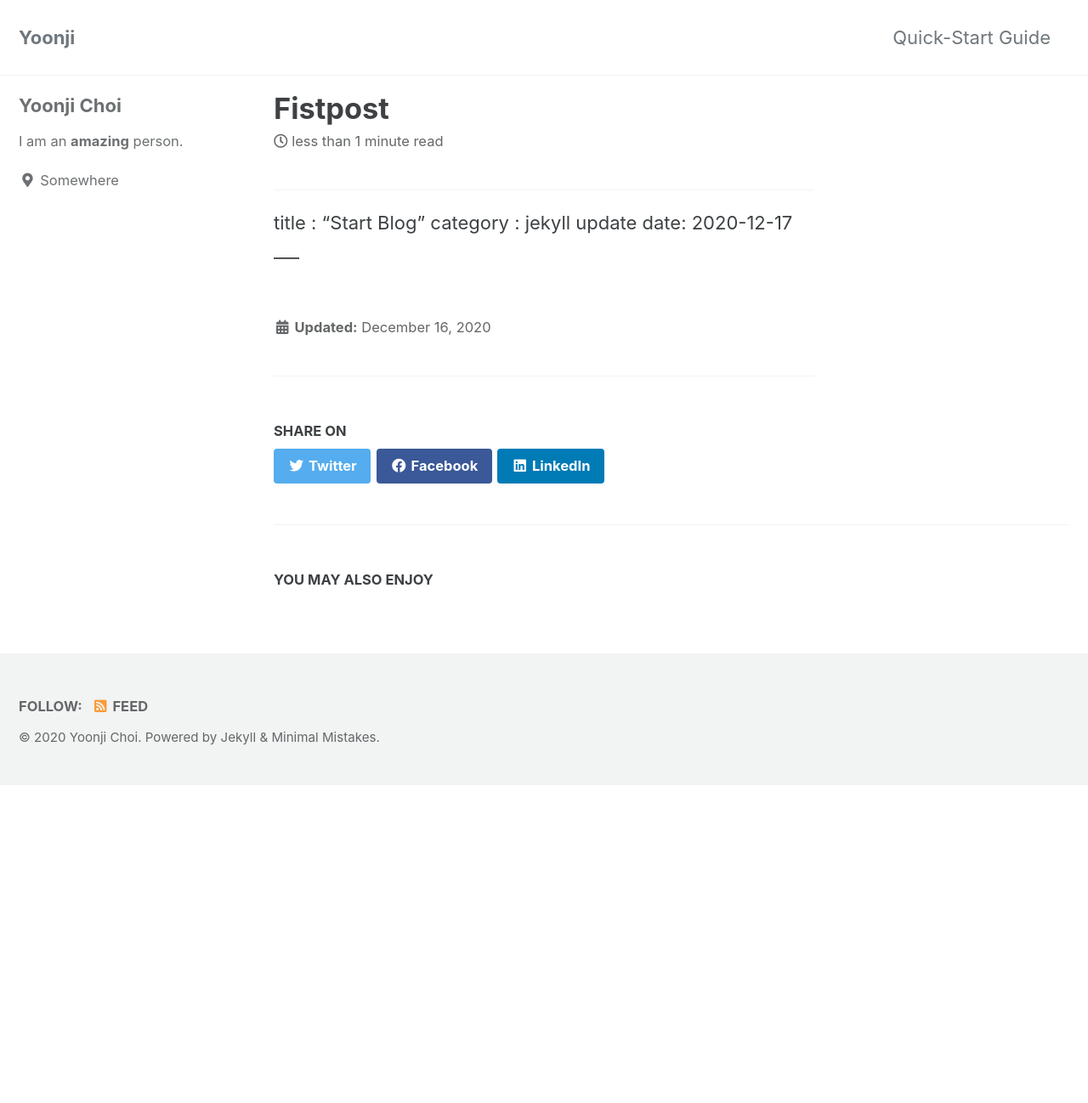
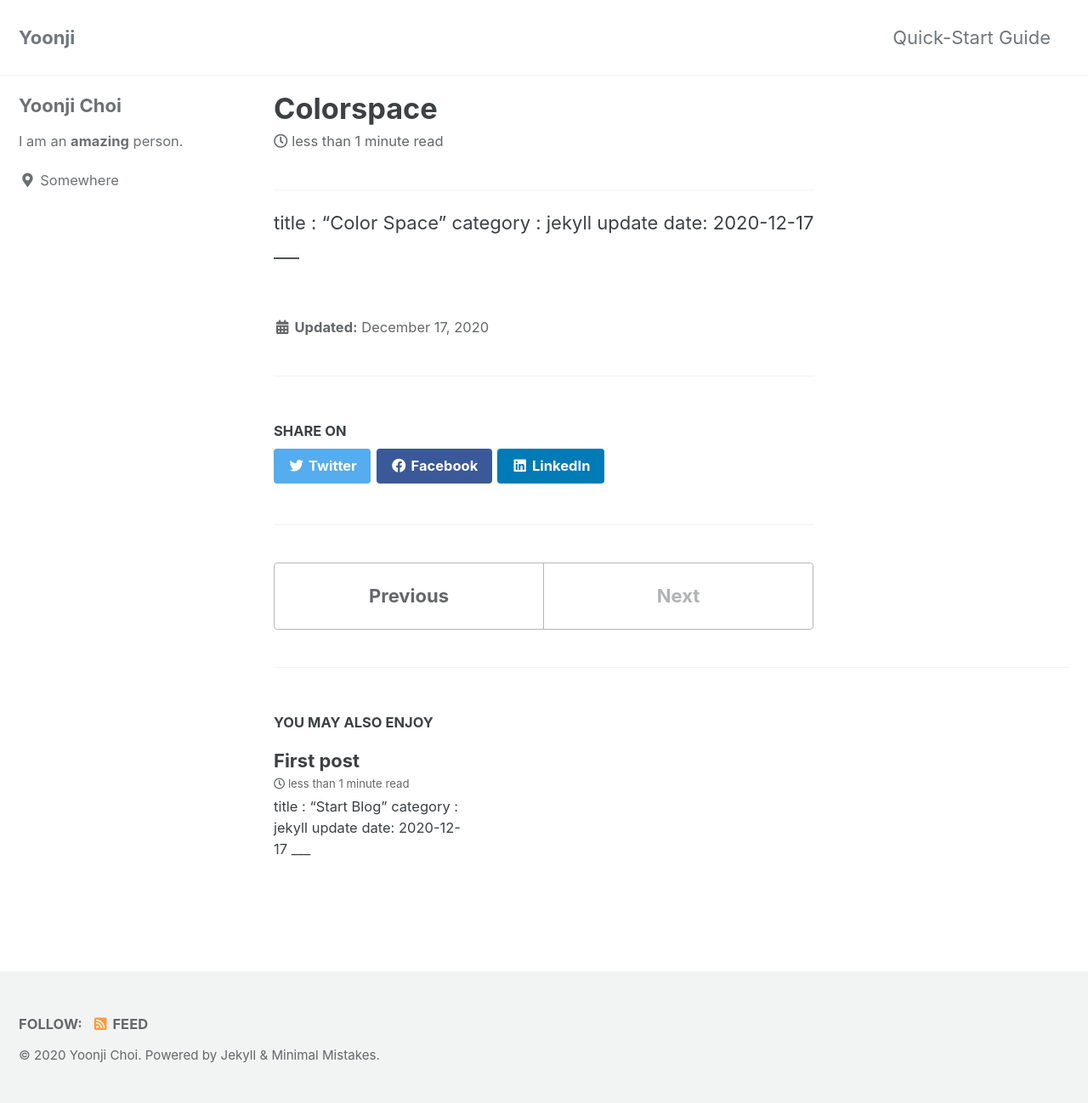
Before and after one commit to yj-choi20/butterfyoon.github.io, a Jekyll site: the page built from _posts/2020-12-17-ColorSpace.md, in a window 1280 px wide. Shown: the whole page at 85% size. Built offline with Jekyll 4.4.1, drawn with Linux system fonts in a browser that asks for light colours; cached includes are drawn as plain includes; before the commit the page ends 924 px from its top, so only the background shows below that.

Commit message:
20201217

```diff
--- a/_posts/2020-12-16-FistPost.md
+++ b/_posts/2020-12-17-ColorSpace.md
@@ -1,5 +1,5 @@
 ---
-title : "Start Blog"
+title : "Color Space"
 category : jekyll update
 date: 2020-12-17
 ___
```
Also changed, not shown: _posts/2020-12-16-First Post.md (added, +14 -0 lines).
